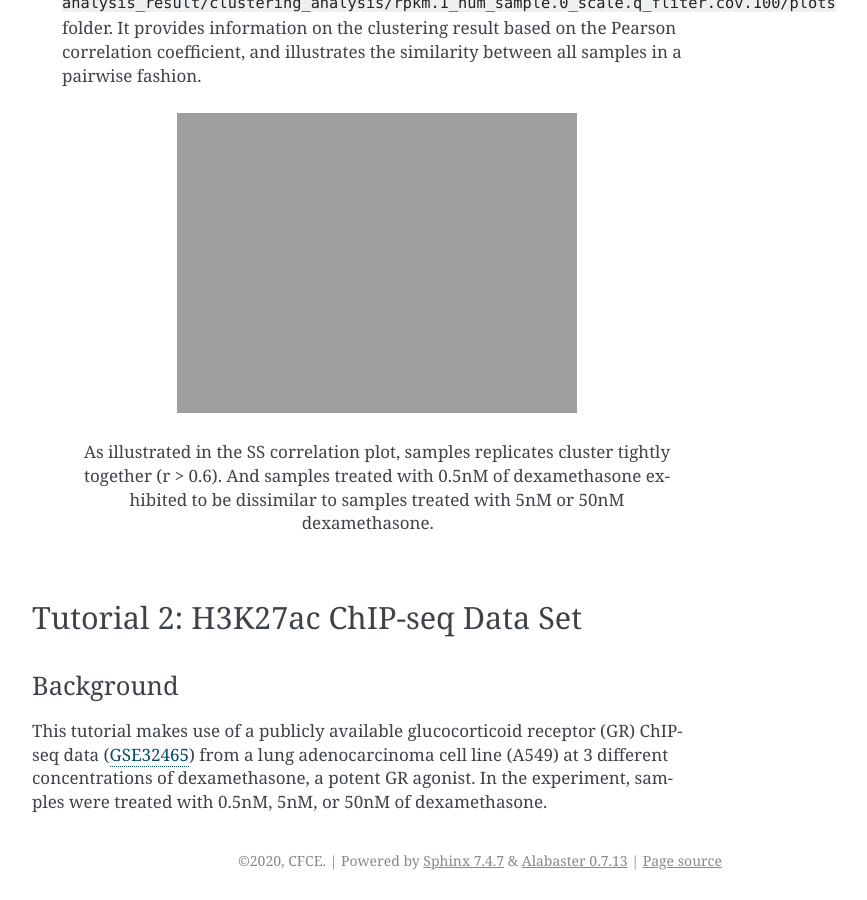
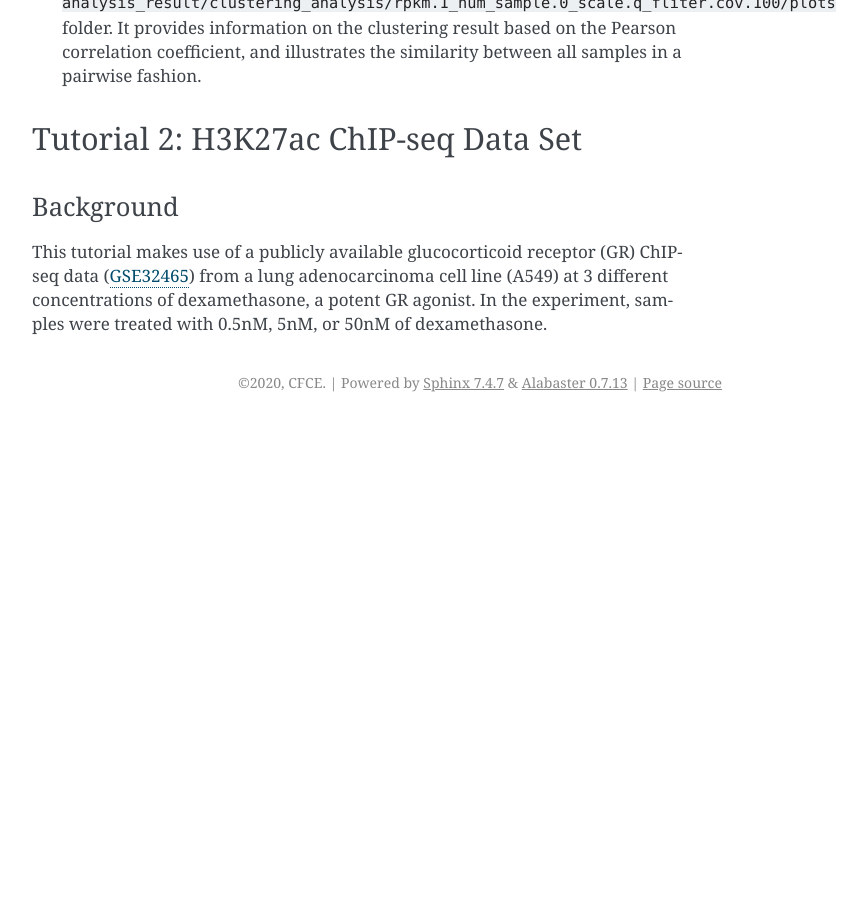
Before and after one commit to qiuxintao101/cobra, a Sphinx documentation site: the page built from docs/tutorials.rst, in a window 1280 px wide and 900 px high, scrolled down 3509 px. Shown: the whole window, without its empty margins (388-1255 px from the left). Built offline with Sphinx 7.4.7, drawn with Linux system fonts in a browser that asks for light colours; after the commit the page ends 3931 px from its top, so only the background shows below that.

Commit message:
Update tutorials.rst

```diff
--- a/docs/tutorials.rst
+++ b/docs/tutorials.rst
@@ -103,9 +103,8 @@
          Conceptual idea and schematic of *CoBRA*, the input and the output
 
   .. figure:: tutorial1_pca_plot_Treatment.nM..png
-         :scale: 30 %
-         :alt: tutorial 1 pca plot
-         :align: center
+      :alt: tutorial 1 pca plot
+      :align: center
 
       As illustrated in the PCA plot, PC1 separates the samples with different treatment concentration of dexamethasone, while PC2 further    separates the sample replicates.
 
@@ -124,10 +123,10 @@
 
   This command produces the ``heatmapSS_plot_100_percent.pdf`` file located in the ``analysis_result/clustering_analysis/rpkm.1_num_sample.0_scale.q_fliter.cov.100/plots`` folder. It provides information on the clustering result based on the Pearson correlation coefficient, and illustrates the similarity between all samples in a pairwise fashion.
 
-  .. figure:: tutorial1_heatmapSS_plot.png
-         :scale: 30 %
-         :alt: tutorial 1 ss heatmap
-         :align: center
+  .. image::tutorial1_heatmapSS_plot.png
+      :scale: 30 %
+      :alt: tutorial 1 ss heatmap
+      :align: center
 
       As illustrated in the SS correlation plot, samples replicates cluster tightly together (r > 0.6). And samples treated with 0.5nM of dexamethasone exhibited to be dissimilar to samples treated with 5nM or 50nM dexamethasone.
 
```
